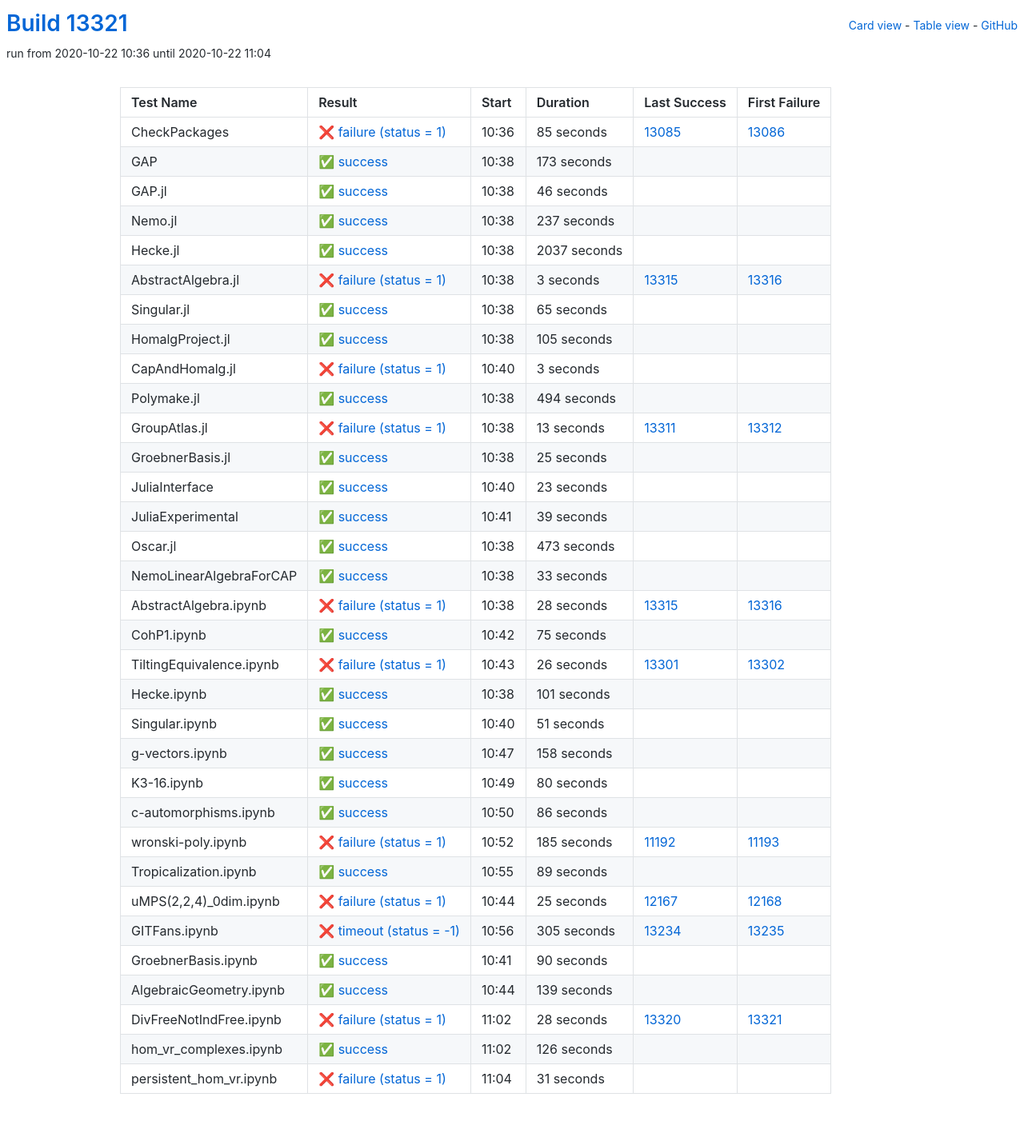
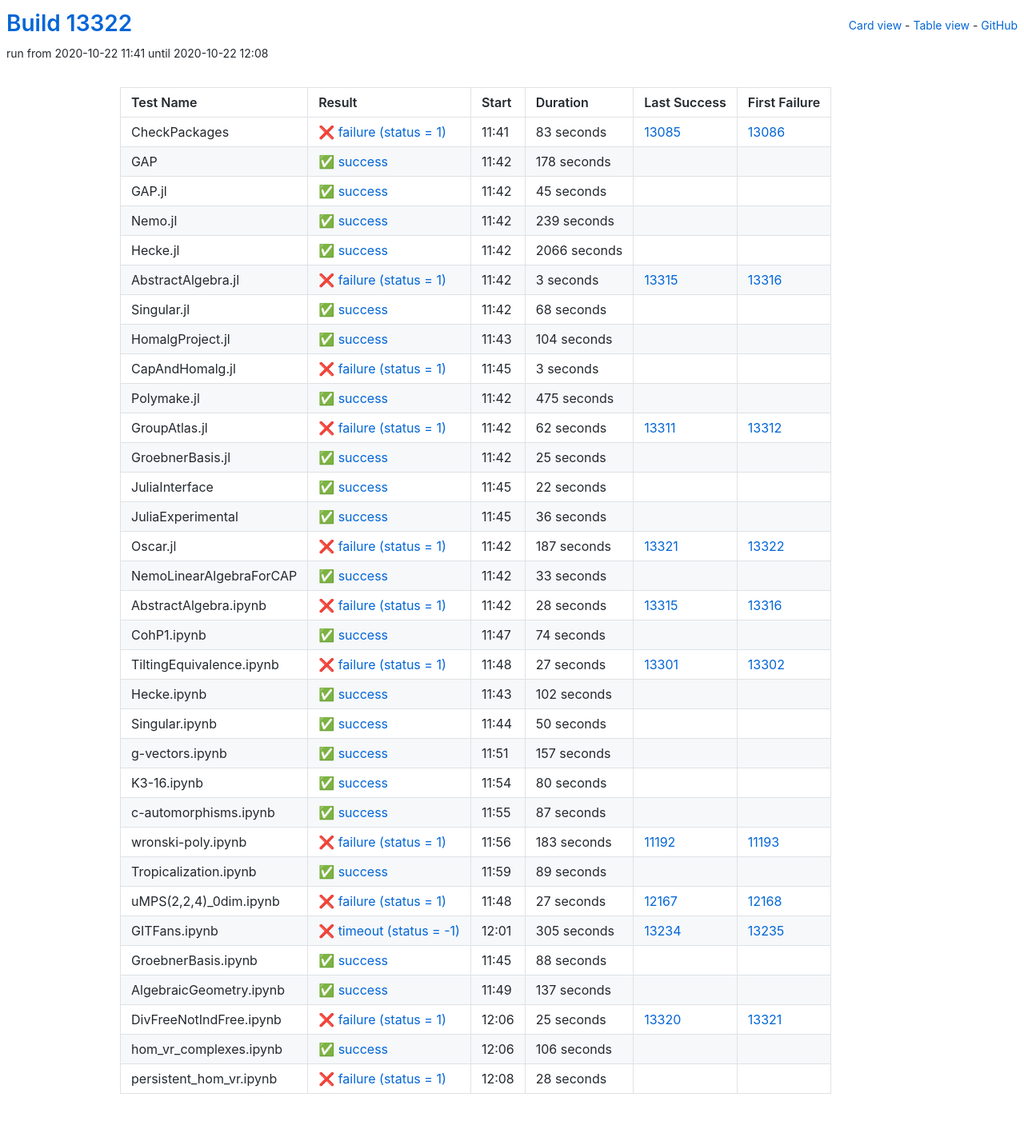
Before and after one commit to oscar-system/oscar-ci-status, a Jekyll site: the page built from table.html, in a window 1280 px wide. Shown: the whole page at 80% size. Built offline with Jekyll 4.4.1, drawn with Linux system fonts in a browser that asks for light colours.

Commit message:
Build #13322

```diff
--- a/_data/ci.yml
+++ b/_data/ci.yml
@@ -1,6 +1,6 @@
 ---
-build: 13321
-build_url: https://oscarci.mathematik.uni-kl.de/job/oscar/13321/
+build: 13322
+build_url: https://oscarci.mathematik.uni-kl.de/job/oscar/13322/
 job: oscar
 organization: oscar-system
 repo: oscar-ci-status
@@ -8,68 +8,68 @@
 tests:
 - name: CheckPackages
   id: checkpackages
-  log: https://oscarci.mathematik.uni-kl.de/job/oscar/13321/artifact/logs/build-13321/CheckPackages.log
-  start: 2020-10-22 10:36
+  log: https://oscarci.mathematik.uni-kl.de/job/oscar/13322/artifact/logs/build-13322/CheckPackages.log
+  start: 2020-10-22 11:41
   success: false
   exitcode: 1
   status: failure
-  duration: 85
+  duration: 83
   last_success: 13085
   last_success_url: https://oscarci.mathematik.uni-kl.de/job/oscar/13085/
   first_failure: 13086
   first_failure_url: https://oscarci.mathematik.uni-kl.de/job/oscar/13086/
 - name: GAP
   id: gap
-  log: https://oscarci.mathematik.uni-kl.de/job/oscar/13321/artifact/logs/build-13321/GAP.log
-  start: 2020-10-22 10:38
+  log: https://oscarci.mathematik.uni-kl.de/job/oscar/13322/artifact/logs/build-13322/GAP.log
+  start: 2020-10-22 11:42
   success: true
   exitcode: 0
   status: success
-  duration: 173
+  duration: 178
   last_success: false
   last_success_url:
   first_failure: false
   first_failure_url:
 - name: GAP.jl
   id: gap-jl
-  log: https://oscarci.mathematik.uni-kl.de/job/oscar/13321/artifact/logs/build-13321/GAP.jl.log
-  start: 2020-10-22 10:38
+  log: https://oscarci.mathematik.uni-kl.de/job/oscar/13322/artifact/logs/build-13322/GAP.jl.log
+  start: 2020-10-22 11:42
   success: true
   exitcode: 0
   status: success
-  duration: 46
+  duration: 45
   last_success: false
   last_success_url:
   first_failure: false
   first_failure_url:
 - name: Nemo.jl
   id: nemo-jl
-  log: https://oscarci.mathematik.uni-kl.de/job/oscar/13321/artifact/logs/build-13321/Nemo.jl.log
-  start: 2020-10-22 10:38
+  log: https://oscarci.mathematik.uni-kl.de/job/oscar/13322/artifact/logs/build-13322/Nemo.jl.log
+  start: 2020-10-22 11:42
   success: true
   exitcode: 0
   status: success
-  duration: 237
+  duration: 239
   last_success: false
   last_success_url:
   first_failure: false
   first_failure_url:
 - name: Hecke.jl
   id: hecke-jl
-  log: https://oscarci.mathematik.uni-kl.de/job/oscar/13321/artifact/logs/build-13321/Hecke.jl.log
-  start: 2020-10-22 10:38
+  log: https://oscarci.mathematik.uni-kl.de/job/oscar/13322/artifact/logs/build-13322/Hecke.jl.log
+  start: 2020-10-22 11:42
   success: true
   exitcode: 0
   status: success
-  duration: 2037
+  duration: 2066
   last_success: false
   last_success_url:
   first_failure: false
   first_failure_url:
 - name: AbstractAlgebra.jl
   id: abstractalgebra-jl
-  log: https://oscarci.mathematik.uni-kl.de/job/oscar/13321/artifact/logs/build-13321/AbstractAlgebra.jl.log
-  start: 2020-10-22 10:38
+  log: https://oscarci.mathematik.uni-kl.de/job/oscar/13322/artifact/logs/build-13322/AbstractAlgebra.jl.log
+  start: 2020-10-22 11:42
   success: false
   exitcode: 1
   status: failure
@@ -80,32 +80,32 @@
   first_failure_url: https://oscarci.mathematik.uni-kl.de/job/oscar/13316/
 - name: Singular.jl
   id: singular-jl
-  log: https://oscarci.mathematik.uni-kl.de/job/oscar/13321/artifact/logs/build-13321/Singular.jl.log
-  start: 2020-10-22 10:38
+  log: https://oscarci.mathematik.uni-kl.de/job/oscar/13322/artifact/logs/build-13322/Singular.jl.log
+  start: 2020-10-22 11:42
   success: true
   exitcode: 0
   status: success
-  duration: 65
+  duration: 68
   last_success: false
   last_success_url:
   first_failure: false
   first_failure_url:
 - name: HomalgProject.jl
   id: homalgproject-jl
-  log: https://oscarci.mathematik.uni-kl.de/job/oscar/13321/artifact/logs/build-13321/HomalgProject.jl.log
-  start: 2020-10-22 10:38
+  log: https://oscarci.mathematik.uni-kl.de/job/oscar/13322/artifact/logs/build-13322/HomalgProject.jl.log
+  start: 2020-10-22 11:43
   success: true
   exitcode: 0
   status: success
-  duration: 105
+  duration: 104
   last_success: false
   last_success_url:
   first_failure: false
   first_failure_url:
 - name: CapAndHomalg.jl
   id: capandhomalg-jl
-  log: https://oscarci.mathematik.uni-kl.de/job/oscar/13321/artifact/logs/build-13321/CapAndHomalg.jl.log
-  start: 2020-10-22 10:40
+  log: https://oscarci.mathematik.uni-kl.de/job/oscar/13322/artifact/logs/build-13322/CapAndHomalg.jl.log
+  start: 2020-10-22 11:45
   success: false
   exitcode: 1
   status: failure
@@ -116,32 +116,32 @@
   first_failure_url:
 - name: Polymake.jl
   id: polymake-jl
-  log: https://oscarci.mathematik.uni-kl.de/job/oscar/13321/artifact/logs/build-13321/Polymake.jl.log
-  start: 2020-10-22 10:38
+  log: https://oscarci.mathematik.uni-kl.de/job/oscar/13322/artifact/logs/build-13322/Polymake.jl.log
+  start: 2020-10-22 11:42
   success: true
   exitcode: 0
   status: success
-  duration: 494
+  duration: 475
   last_success: false
   last_success_url:
   first_failure: false
   first_failure_url:
 - name: GroupAtlas.jl
   id: groupatlas-jl
-  log: https://oscarci.mathematik.uni-kl.de/job/oscar/13321/artifact/logs/build-13321/GroupAtlas.jl.log
-  start: 2020-10-22 10:38
+  log: https://oscarci.mathematik.uni-kl.de/job/oscar/13322/artifact/logs/build-13322/GroupAtlas.jl.log
+  start: 2020-10-22 11:42
   success: false
   exitcode: 1
   status: failure
-  duration: 13
+  duration: 62
   last_success: 13311
   last_success_url: https://oscarci.mathematik.uni-kl.de/job/oscar/13311/
   first_failure: 13312
   first_failure_url: https://oscarci.mathematik.uni-kl.de/job/oscar/13312/
 - name: GroebnerBasis.jl
   id: groebnerbasis-jl
-  log: https://oscarci.mathematik.uni-kl.de/job/oscar/13321/artifact/logs/build-13321/GroebnerBasis.jl.log
-  start: 2020-10-22 10:38
+  log: https://oscarci.mathematik.uni-kl.de/job/oscar/13322/artifact/logs/build-13322/GroebnerBasis.jl.log
+  start: 2020-10-22 11:42
   success: true
   exitcode: 0
   status: success
@@ -152,44 +152,44 @@
   first_failure_url:
 - name: JuliaInterface
   id: juliainterface
-  log: https://oscarci.mathematik.uni-kl.de/job/oscar/13321/artifact/logs/build-13321/JuliaInterface.log
-  start: 2020-10-22 10:40
+  log: https://oscarci.mathematik.uni-kl.de/job/oscar/13322/artifact/logs/build-13322/JuliaInterface.log
+  start: 2020-10-22 11:45
   success: true
   exitcode: 0
   status: success
-  duration: 23
+  duration: 22
   last_success: false
   last_success_url:
   first_failure: false
   first_failure_url:
 - name: JuliaExperimental
   id: juliaexperimental
-  log: https://oscarci.mathematik.uni-kl.de/job/oscar/13321/artifact/logs/build-13321/JuliaExperimental.log
-  start: 2020-10-22 10:41
+  log: https://oscarci.mathematik.uni-kl.de/job/oscar/13322/artifact/logs/build-13322/JuliaExperimental.log
+  start: 2020-10-22 11:45
   success: true
   exitcode: 0
   status: success
-  duration: 39
+  duration: 36
   last_success: false
   last_success_url:
   first_failure: false
   first_failure_url:
 - name: Oscar.jl
   id: oscar-jl
-  log: https://oscarci.mathematik.uni-kl.de/job/oscar/13321/artifact/logs/build-13321/Oscar.jl.log
-  start: 2020-10-22 10:38
-  success: true
-  exitcode: 0
-  status: success
-  duration: 473
-  last_success: false
-  last_success_url:
-  first_failure: false
-  first_failure_url:
+  log: https://oscarci.mathematik.uni-kl.de/job/oscar/13322/artifact/logs/build-13322/Oscar.jl.log
+  start: 2020-10-22 11:42
+  success: false
+  exitcode: 1
+  status: failure
+  duration: 187
+  last_success: 13321
+  last_success_url: https://oscarci.mathematik.uni-kl.de/job/oscar/13321/
+  first_failure: 13322
+  first_failure_url: https://oscarci.mathematik.uni-kl.de/job/oscar/13322/
 - name: NemoLinearAlgebraForCAP
   id: nemolinearalgebraforcap
-  log: https://oscarci.mathematik.uni-kl.de/job/oscar/13321/artifact/logs/build-13321/NemoLinearAlgebraForCAP.log
-  start: 2020-10-22 10:38
+  log: https://oscarci.mathematik.uni-kl.de/job/oscar/13322/artifact/logs/build-13322/NemoLinearAlgebraForCAP.log
+  start: 2020-10-22 11:42
   success: true
   exitcode: 0
   status: success
@@ -200,8 +200,8 @@
   first_failure_url:
 - name: AbstractAlgebra.ipynb
   id: abstractalgebra-ipynb
-  log: https://oscarci.mathematik.uni-kl.de/job/oscar/13321/artifact/logs/build-13321/AbstractAlgebra.ipynb.log
-  start: 2020-10-22 10:38
+  log: https://oscarci.mathematik.uni-kl.de/job/oscar/13322/artifact/logs/build-13322/AbstractAlgebra.ipynb.log
+  start: 2020-10-22 11:42
   success: false
   exitcode: 1
   status: failure
@@ -212,68 +212,68 @@
   first_failure_url: https://oscarci.mathematik.uni-kl.de/job/oscar/13316/
 - name: CohP1.ipynb
   id: cohp1-ipynb
-  log: https://oscarci.mathematik.uni-kl.de/job/oscar/13321/artifact/logs/build-13321/CohP1.ipynb.log
-  start: 2020-10-22 10:42
+  log: https://oscarci.mathematik.uni-kl.de/job/oscar/13322/artifact/logs/build-13322/CohP1.ipynb.log
+  start: 2020-10-22 11:47
   success: true
   exitcode: 0
   status: success
-  duration: 75
+  duration: 74
   last_success: false
   last_success_url:
   first_failure: false
   first_failure_url:
 - name: TiltingEquivalence.ipynb
   id: tiltingequivalence-ipynb
-  log: https://oscarci.mathematik.uni-kl.de/job/oscar/13321/artifact/logs/build-13321/TiltingEquivalence.ipynb.log
-  start: 2020-10-22 10:43
+  log: https://oscarci.mathematik.uni-kl.de/job/oscar/13322/artifact/logs/build-13322/TiltingEquivalence.ipynb.log
+  start: 2020-10-22 11:48
   success: false
   exitcode: 1
   status: failure
-  duration: 26
+  duration: 27
   last_success: 13301
   last_success_url: https://oscarci.mathematik.uni-kl.de/job/oscar/13301/
   first_failure: 13302
   first_failure_url: https://oscarci.mathematik.uni-kl.de/job/oscar/13302/
 - name: Hecke.ipynb
   id: hecke-ipynb
-  log: https://oscarci.mathematik.uni-kl.de/job/oscar/13321/artifact/logs/build-13321/Hecke.ipynb.log
-  start: 2020-10-22 10:38
+  log: https://oscarci.mathematik.uni-kl.de/job/oscar/13322/artifact/logs/build-13322/Hecke.ipynb.log
+  start: 2020-10-22 11:43
   success: true
   exitcode: 0
   status: success
-  duration: 101
+  duration: 102
   last_success: false
   last_success_url:
   first_failure: false
   first_failure_url:
 - name: Singular.ipynb
   id: singular-ipynb
-  log: https://oscarci.mathematik.uni-kl.de/job/oscar/13321/artifact/logs/build-13321/Singular.ipynb.log
-  start: 2020-10-22 10:40
+  log: https://oscarci.mathematik.uni-kl.de/job/oscar/13322/artifact/logs/build-13322/Singular.ipynb.log
+  start: 2020-10-22 11:44
   success: true
   exitcode: 0
   status: success
-  duration: 51
+  duration: 50
   last_success: false
   last_success_url:
   first_failure: false
   first_failure_url:
 - name: g-vectors.ipynb
   id: g-vectors-ipynb
-  log: https://oscarci.mathematik.uni-kl.de/job/oscar/13321/artifact/logs/build-13321/g-vectors.ipynb.log
-  start: 2020-10-22 10:47
+  log: https://oscarci.mathematik.uni-kl.de/job/oscar/13322/artifact/logs/build-13322/g-vectors.ipynb.log
+  start: 2020-10-22 11:51
   success: true
   exitcode: 0
   status: success
-  duration: 158
+  duration: 157
   last_success: false
   last_success_url:
   first_failure: false
   first_failure_url:
 - name: K3-16.ipynb
   id: k3-16-ipynb
-  log: https://oscarci.mathematik.uni-kl.de/job/oscar/13321/artifact/logs/build-13321/K3-16.ipynb.log
-  start: 2020-10-22 10:49
+  log: https://oscarci.mathematik.uni-kl.de/job/oscar/13322/artifact/logs/build-13322/K3-16.ipynb.log
+  start: 2020-10-22 11:54
   success: true
   exitcode: 0
   status: success
@@ -284,32 +284,32 @@
   first_failure_url:
 - name: c-automorphisms.ipynb
   id: c-automorphisms-ipynb
-  log: https://oscarci.mathematik.uni-kl.de/job/oscar/13321/artifact/logs/build-13321/c-automorphisms.ipynb.log
-  start: 2020-10-22 10:50
+  log: https://oscarci.mathematik.uni-kl.de/job/oscar/13322/artifact/logs/build-13322/c-automorphisms.ipynb.log
+  start: 2020-10-22 11:55
   success: true
   exitcode: 0
   status: success
-  duration: 86
+  duration: 87
   last_success: false
   last_success_url:
   first_failure: false
   first_failure_url:
 - name: wronski-poly.ipynb
   id: wronski-poly-ipynb
-  log: https://oscarci.mathematik.uni-kl.de/job/oscar/13321/artifact/logs/build-13321/wronski-poly.ipynb.log
-  start: 2020-10-22 10:52
+  log: https://oscarci.mathematik.uni-kl.de/job/oscar/13322/artifact/logs/build-13322/wronski-poly.ipynb.log
+  start: 2020-10-22 11:56
   success: false
   exitcode: 1
   status: failure
-  duration: 185
+  duration: 183
   last_success: 11192
   last_success_url: https://oscarci.mathematik.uni-kl.de/job/oscar/11192/
   first_failure: 11193
   first_failure_url: https://oscarci.mathematik.uni-kl.de/job/oscar/11193/
 - name: Tropicalization.ipynb
   id: tropicalization-ipynb
-  log: https://oscarci.mathematik.uni-kl.de/job/oscar/13321/artifact/logs/build-13321/Tropicalization.ipynb.log
-  start: 2020-10-22 10:55
+  log: https://oscarci.mathematik.uni-kl.de/job/oscar/13322/artifact/logs/build-13322/Tropicalization.ipynb.log
+  start: 2020-10-22 11:59
   success: true
   exitcode: 0
   status: success
@@ -320,20 +320,20 @@
   first_failure_url:
 - name: uMPS(2,2,4)_0dim.ipynb
   id: umps-2-2-4-0dim-ipynb
-  log: https://oscarci.mathematik.uni-kl.de/job/oscar/13321/artifact/logs/build-13321/uMPS-2-2-4-_0dim.ipynb.log
-  start: 2020-10-22 10:44
+  log: https://oscarci.mathematik.uni-kl.de/job/oscar/13322/artifact/logs/build-13322/uMPS-2-2-4-_0dim.ipynb.log
+  start: 2020-10-22 11:48
   success: false
   exitcode: 1
   status: failure
-  duration: 25
+  duration: 27
   last_success: 12167
   last_success_url: https://oscarci.mathematik.uni-kl.de/job/oscar/12167/
   first_failure: 12168
   first_failure_url: https://oscarci.mathematik.uni-kl.de/job/oscar/12168/
 - name: GITFans.ipynb
   id: gitfans-ipynb
-  log: https://oscarci.mathematik.uni-kl.de/job/oscar/13321/artifact/logs/build-13321/GITFans.ipynb.log
-  start: 2020-10-22 10:56
+  log: https://oscarci.mathematik.uni-kl.de/job/oscar/13322/artifact/logs/build-13322/GITFans.ipynb.log
+  start: 2020-10-22 12:01
   success: false
   exitcode: -1
   status: timeout
@@ -344,60 +344,60 @@
   first_failure_url: https://oscarci.mathematik.uni-kl.de/job/oscar/13235/
 - name: GroebnerBasis.ipynb
   id: groebnerbasis-ipynb
-  log: https://oscarci.mathematik.uni-kl.de/job/oscar/13321/artifact/logs/build-13321/GroebnerBasis.ipynb.log
-  start: 2020-10-22 10:41
+  log: https://oscarci.mathematik.uni-kl.de/job/oscar/13322/artifact/logs/build-13322/GroebnerBasis.ipynb.log
+  start: 2020-10-22 11:45
   success: true
   exitcode: 0
   status: success
-  duration: 90
+  duration: 88
   last_success: false
   last_success_url:
   first_failure: false
   first_failure_url:
 - name: AlgebraicGeometry.ipynb
   id: algebraicgeometry-ipynb
-  log: https://oscarci.mathematik.uni-kl.de/job/oscar/13321/artifact/logs/build-13321/AlgebraicGeometry.ipynb.log
-  start: 2020-10-22 10:44
+  log: https://oscarci.mathematik.uni-kl.de/job/oscar/13322/artifact/logs/build-13322/AlgebraicGeometry.ipynb.log
+  start: 2020-10-22 11:49
   success: true
   exitcode: 0
   status: success
-  duration: 139
+  duration: 137
   last_success: false
   last_success_url:
   first_failure: false
   first_failure_url:
 - name: DivFreeNotIndFree.ipynb
   id: divfreenotindfree-ipynb
-  log: https://oscarci.mathematik.uni-kl.de/job/oscar/13321/artifact/logs/build-13321/DivFreeNotIndFree.ipynb.log
-  start: 2020-10-22 11:02
+  log: https://oscarci.mathematik.uni-kl.de/job/oscar/13322/artifact/logs/build-13322/DivFreeNotIndFree.ipynb.log
+  start: 2020-10-22 12:06
   success: false
   exitcode: 1
   status: failure
-  duration: 28
+  duration: 25
   last_success: 13320
   last_success_url: https://oscarci.mathematik.uni-kl.de/job/oscar/13320/
   first_failure: 13321
   first_failure_url: https://oscarci.mathematik.uni-kl.de/job/oscar/13321/
 - name: hom_vr_complexes.ipynb
   id: hom-vr-complexes-ipynb
-  log: https://oscarci.mathematik.uni-kl.de/job/oscar/13321/artifact/logs/build-13321/hom_vr_complexes.ipynb.log
-  start: 2020-10-22 11:02
+  log: https://oscarci.mathematik.uni-kl.de/job/oscar/13322/artifact/logs/build-13322/hom_vr_complexes.ipynb.log
+  start: 2020-10-22 12:06
   success: true
   exitcode: 0
   status: success
-  duration: 126
+  duration: 106
   last_success: false
   last_success_url:
   first_failure: false
   first_failure_url:
 - name: persistent_hom_vr.ipynb
   id: persistent-hom-vr-ipynb
-  log: https://oscarci.mathematik.uni-kl.de/job/oscar/13321/artifact/logs/build-13321/persistent_hom_vr.ipynb.log
-  start: 2020-10-22 11:04
+  log: https://oscarci.mathematik.uni-kl.de/job/oscar/13322/artifact/logs/build-13322/persistent_hom_vr.ipynb.log
+  start: 2020-10-22 12:08
   success: false
   exitcode: 1
   status: failure
-  duration: 31
+  duration: 28
   last_success: false
   last_success_url:
   first_failure: false
```
Also changed, not shown: README.md.
